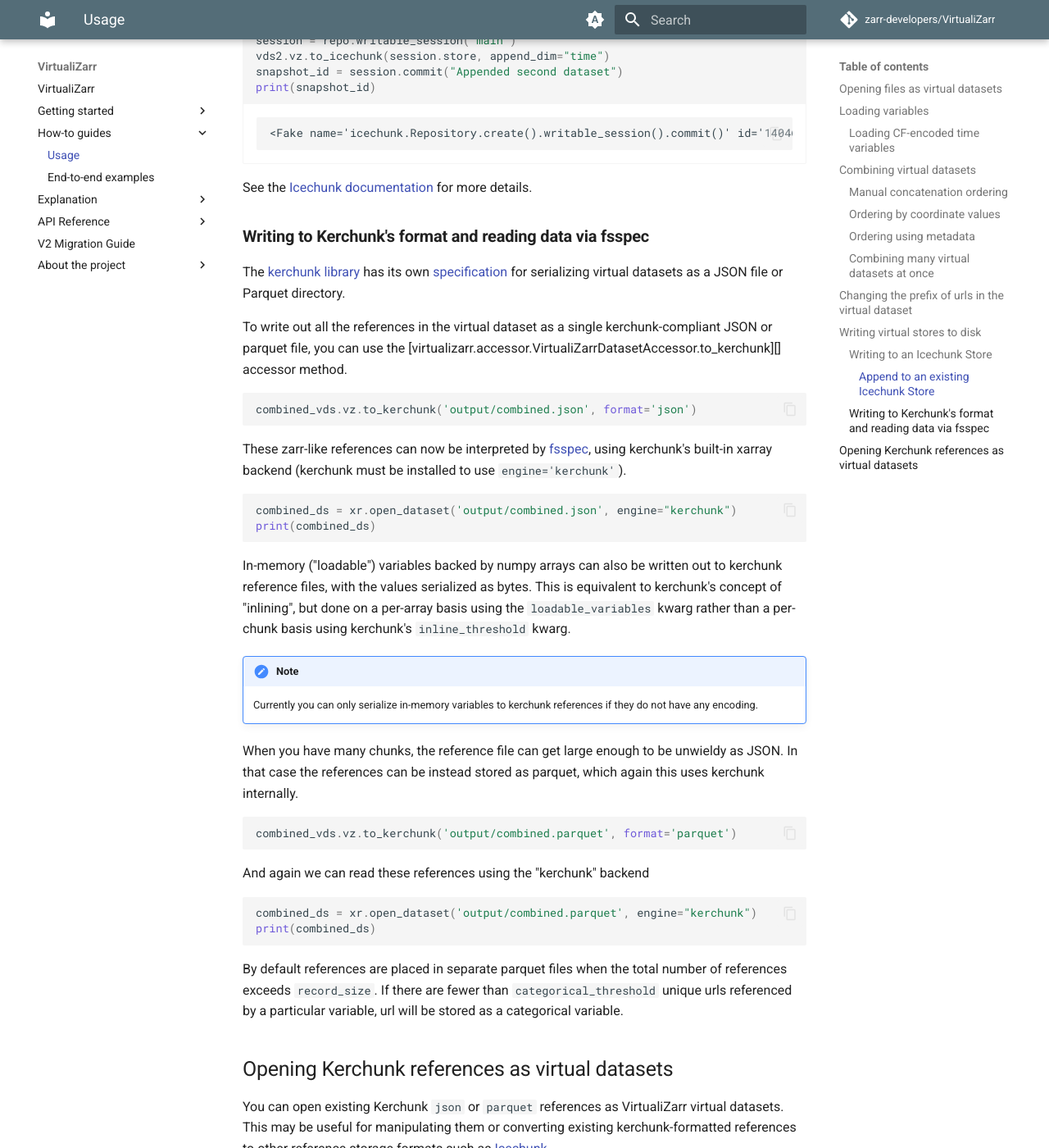
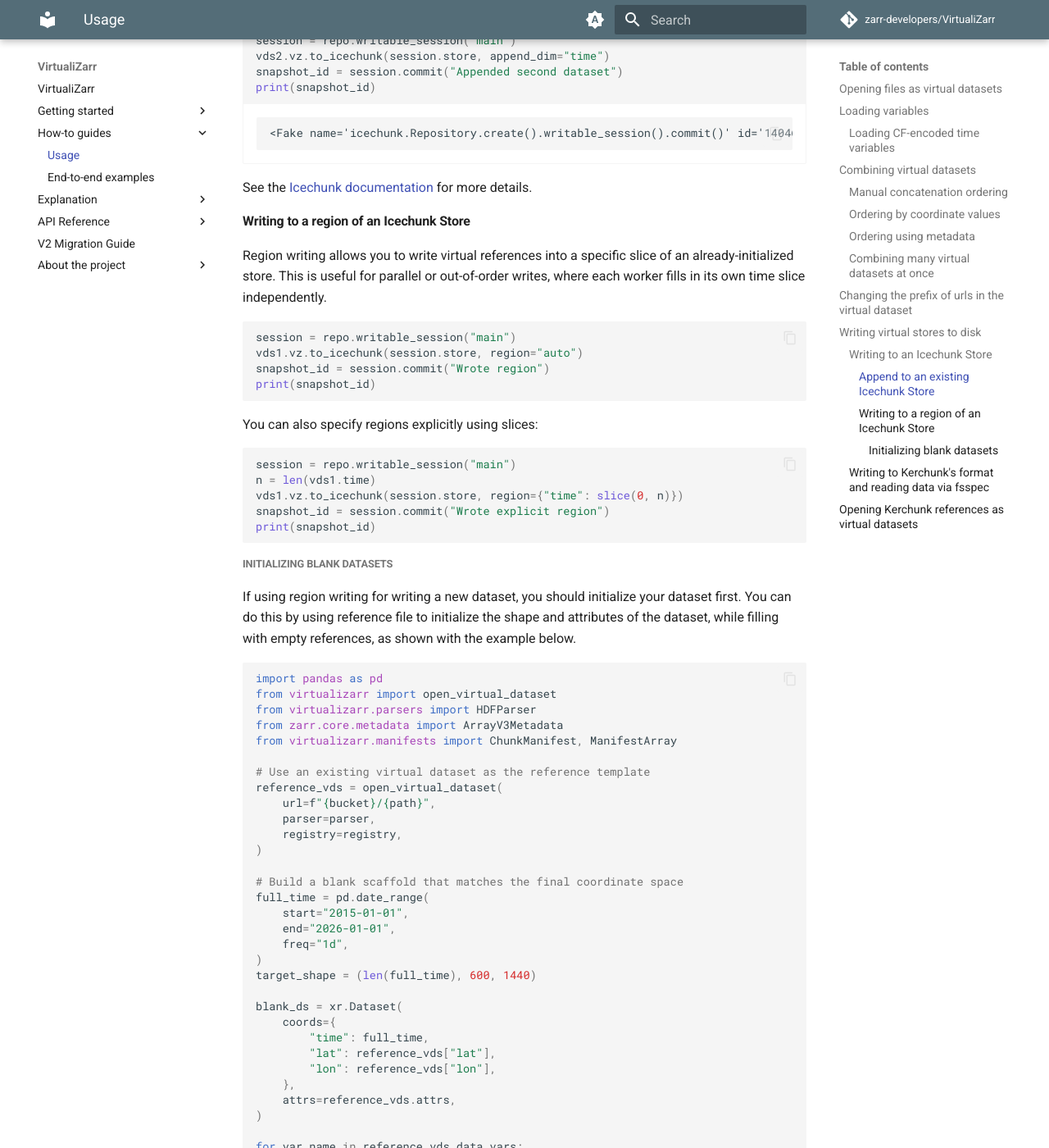
Before and after one commit to zarr-developers/VirtualiZarr, an MkDocs documentation site: the page built from docs/usage.md, in a window 1280 px wide and 1400 px high, scrolled down 8710 px. Shown: the whole window at 82% size. Built offline with MkDocs 1.6.1 and Material for MkDocs 9.7.7, drawn with Linux system fonts in a browser that asks for light colours; comment, search, counter and statistics services are not loaded; the version menu is left out; some of the changed text lies outside the part shown.

Commit message:
add docs examples for region write and initalizing blanlk dataset

````diff
--- a/docs/usage.md
+++ b/docs/usage.md
@@ -468,6 +468,95 @@ print(snapshot_id)
 
 See the [Icechunk documentation](https://icechunk.io/en/latest/virtual/) for more details.
 
+#### Writing to a region of an Icechunk Store
+
+Region writing allows you to write virtual references into a specific slice of an already-initialized store.
+This is useful for parallel or out-of-order writes, where each worker fills in its own time slice independently.
+
+
+```python
+session = repo.writable_session("main")
+vds1.vz.to_icechunk(session.store, region="auto")
+snapshot_id = session.commit("Wrote region")
+print(snapshot_id)
+```
+
+You can also specify regions explicitly using slices:
+
+```python
+session = repo.writable_session("main")
+n = len(vds1.time)
+vds1.vz.to_icechunk(session.store, region={"time": slice(0, n)})
+snapshot_id = session.commit("Wrote explicit region")
+print(snapshot_id)
+```
+
+##### Initializing blank datasets
+
+If using region writing for writing a new dataset, you should initialize your dataset first.
+You can do this by using reference file to initialize the shape and attributes of the dataset,
+while filling with empty references, as shown with the example below.
+
+```python
+import pandas as pd
+from virtualizarr import open_virtual_dataset
+from virtualizarr.parsers import HDFParser
+from zarr.core.metadata import ArrayV3Metadata
+from virtualizarr.manifests import ChunkManifest, ManifestArray
+
+# Use an existing virtual dataset as the reference template
+reference_vds = open_virtual_dataset(
+    url=f"{bucket}/{path}",
+    parser=parser,
+    registry=registry,
+)
+
+# Build a blank scaffold that matches the final coordinate space
+full_time = pd.date_range(
+    start="2015-01-01",
+    end="2026-01-01",
+    freq="1d",
+)
+target_shape = (len(full_time), 600, 1440)
+
+blank_ds = xr.Dataset(
+    coords={
+        "time": full_time,
+        "lat": reference_vds["lat"],
+        "lon": reference_vds["lon"],
+    },
+    attrs=reference_vds.attrs,
+)
+
+for var_name in reference_vds.data_vars:
+    donor_arr = reference_vds[var_name].data
+
+    # get the index of the time coord, and update the shape
+    # of the manifest chunk grid for the blank dataset
+    time_axis = ds[var_name].dims.index("time")
+    chunk_grid_shape = tuple(
+        len(full_time) if i == time_axis else s
+        for i, s in enumerate(donor_arr.manifest.shape_chunk_grid)
+    )
+    empty_manifest = ChunkManifest({}, shape=chunk_grid_shape)
+
+    # update the shape in the array metadata
+    meta_dict = donor_arr.metadata.to_dict()
+    meta_dict["shape"] = target_shape
+    new_metadata = ArrayV3Metadata.from_dict(meta_dict)
+
+    blank_ds[var_name] = xr.Variable(
+        dims=reference_vds[var_name].dims,
+        data=ManifestArray(chunkmanifest=empty_manifest, metadata=new_metadata),
+        attrs=reference_vds[var_name].attrs,
+    )
+
+# Initialize the store: this writes all array metadata and coordinates, but no data refs
+session = repo.writable_session("main")
+blank_ds.vz.to_icechunk(session.store)
+session.commit("Initialized empty store")
+```
+
 ### Writing to Kerchunk's format and reading data via fsspec
 
 The [kerchunk library](https://github.com/fsspec/kerchunk) has its own [specification](https://fsspec.github.io/kerchunk/spec.html) for serializing virtual datasets as a JSON file or Parquet directory.
````
